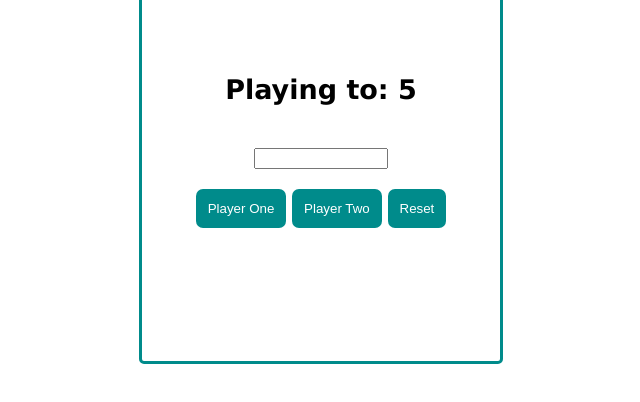
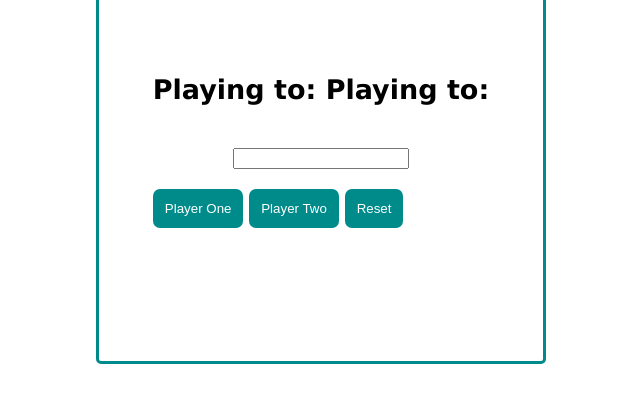
Before and after one commit to effzedwhy/ScoreKeeper, a plain HTML site: page index.html in a window 1280 px wide. Both pictures are taken after a click on the button "Reset". Shown: the part 284-686 px from the top of the page, without its empty margins (319-959 px from the left). Drawn offline with Linux system fonts and the light colour scheme.

Commit message:
Update index.html

```diff
--- a/index.html
+++ b/index.html
@@ -75,6 +75,7 @@
         p2Display.classList.remove("iswinner");
         gameOver = false;
         winner.innerText = "";
+        playingTo.innerText = "Playing to:"
       }
 
       numInput.addEventListener("change", function() {
```
